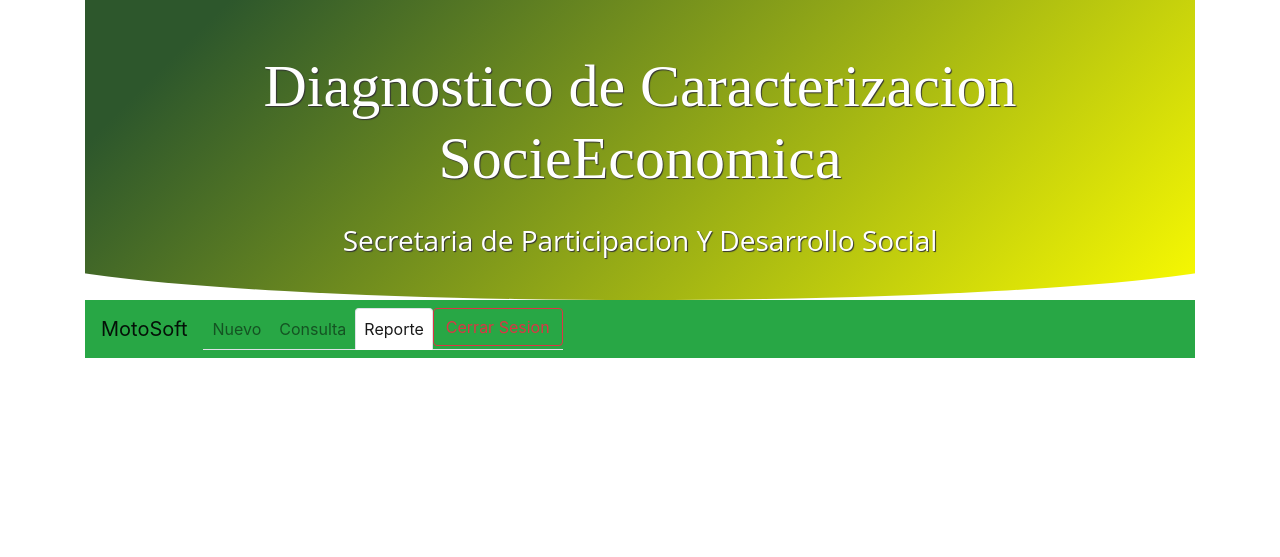
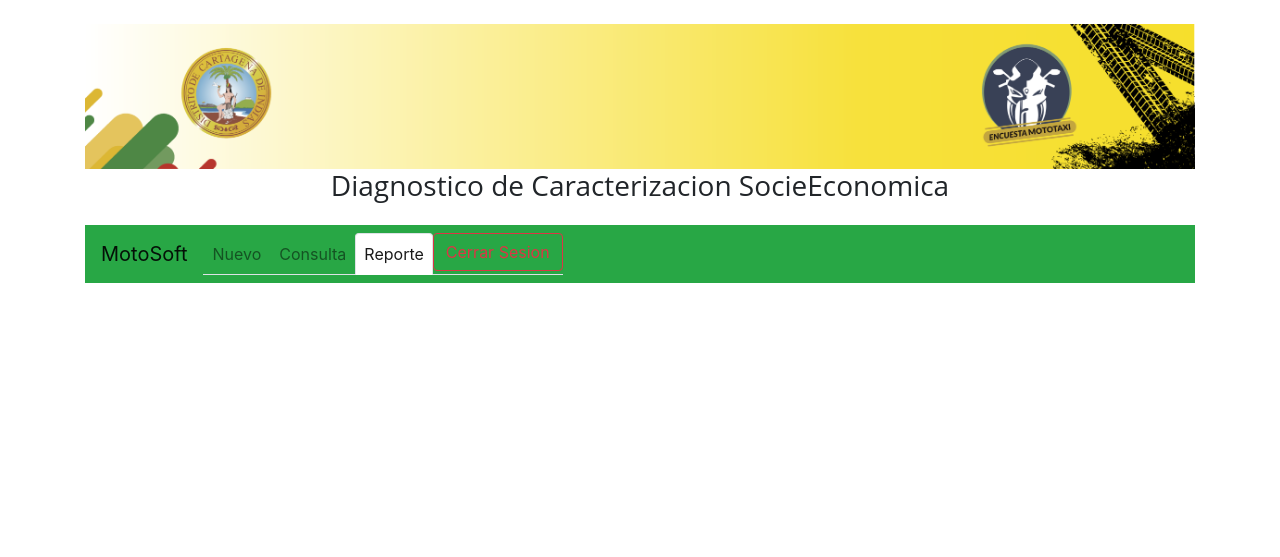
Before and after one commit to kinakeyoy/mototaxis, a PHP site: page /reporte.html in a window 1280 px wide. Shown: the top 557 px of the page. Run offline with PHP 8.4, Linux system fonts and the light colour scheme.

Commit message:
cambioamos banner

```diff
--- a/css/misestilos.css
+++ b/css/misestilos.css
@@ -12,7 +12,7 @@ header {
     background: url("");
     text-align: center;
     width: 100%;
-    height: 300px;
+    height: 25%;
     background-size: cover;
     background-attachment: fixed;
     position: relative;
--- a/reporte.html
+++ b/reporte.html
@@ -2,21 +2,19 @@
 <html lang="en">
 
 <head>
-    <meta charset="utf-8">
-    <meta http-equiv="X-UA-Compatible" content="IE=edge">
-    <meta name="viewport" content="width=device-width, initial-scale=1">
+    <meta charset="utf-8" />
+    <meta http-equiv="X-UA-Compatible" content="IE=edge" />
+    <meta name="viewport" content="width=device-width, initial-scale=1" />
     <title>Diagnostico de Caracterizacion SocieEconomica</title>
     <!-- CSS de Bootstrap -->
-    <link href="css/bootstrap.min.css" rel="stylesheet" media="screen">
-    <link href="css/misestilos.css" rel="stylesheet" media="screen">
+    <link href="css/bootstrap.min.css" rel="stylesheet" media="screen" />
+    <link href="css/misestilos.css" rel="stylesheet" media="screen" />
     <!-- librerías opcionales que activan el soporte de HTML5 para IE8 -->
     <header>
         <div class="container">
-            <div class="overlay">
-                <h1>Diagnostico de Caracterizacion SocieEconomica</h1>
-                <h3>Secretaria de Participacion Y Desarrollo Social</h3>
-                </p>
-            </div>
+            <br />
+            <img width="100%" src="img/banner-f.png" />
+            <h3>Diagnostico de Caracterizacion SocieEconomica</h3>
         </div>
     </header>
     <!-- Navbar Menu inicio -->
@@ -29,7 +27,8 @@
                 <a class="navbar-brand" href="#">MotoSoft</a>
                 <ul class="navbar-nav  nav-tabs mr-auto mt-2 mt-lg-0">
                     <li class="nav-item">
-                        <a class="nav-link" href="nuevo.html">Nuevo <span class="sr-only">(current)</span></a>
+                        <a class="nav-link" href="nuevo.html">Nuevo <span class="sr-only">(current)</span></a
+              >
             </li>
             <li class="nav-item">
               <a class="nav-link" href="consulta.html">Consulta</a>
@@ -38,9 +37,9 @@
                         <a class="nav-link active" href="reporte.html">Reporte</a>
                     </li>
                     <li class="nav-item">
-                        <a class="btn btn-outline-danger" href="index.html" role="button">Cerrar Sesion</a>
+                        <a class="btn btn-outline-danger" href="index.html" role="button">Cerrar Sesion</a
+              >
             </li>
-
           </ul>
           <!-- <form class="form-inline my-2 my-lg-0">
                     <button class="btn btn-outline-danger my-2 my-sm-0" type="submit">Cerrar Sesion</button>
@@ -49,21 +48,9 @@
       </nav>
     </div>
     <!-- Navbar Menu fin -->
-
   </head>
 
   <body>
-
-
-
-
-
-
-
-
-
-
-
     <!-- Librería jQuery requerida por los plugins de JavaScript -->
     <script src="http://code.jquery.com/jquery.js "></script>
 
@@ -72,5 +59,4 @@
          plugins que utilices) -->
     <script src="js/bootstrap.min.js "></script>
   </body>
-
 </html>
```
Also changed, not shown: consulta.html (+3 -5 lines), nuevo.html (+3 -5 lines), img/banner-f.png (added), img/logo01.png (added). Lines whose indentation alone changed are shown as unchanged.
